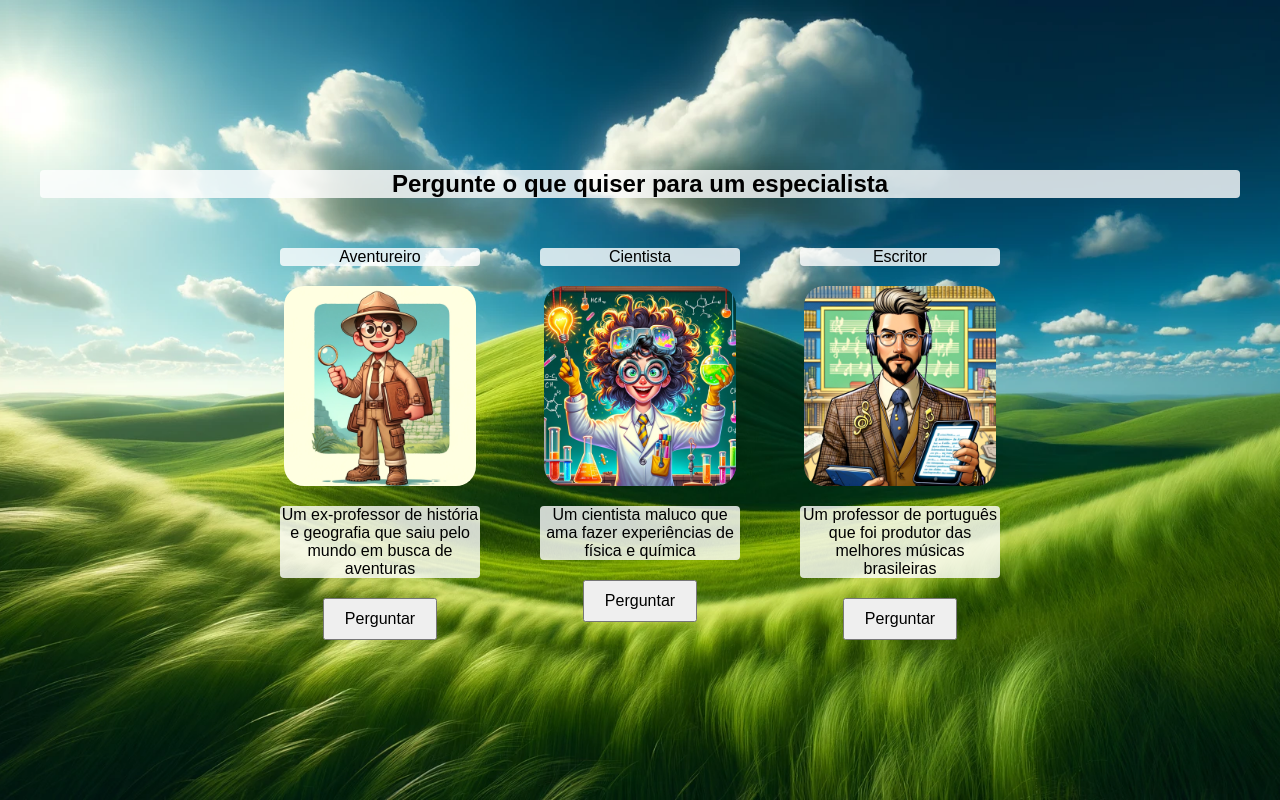
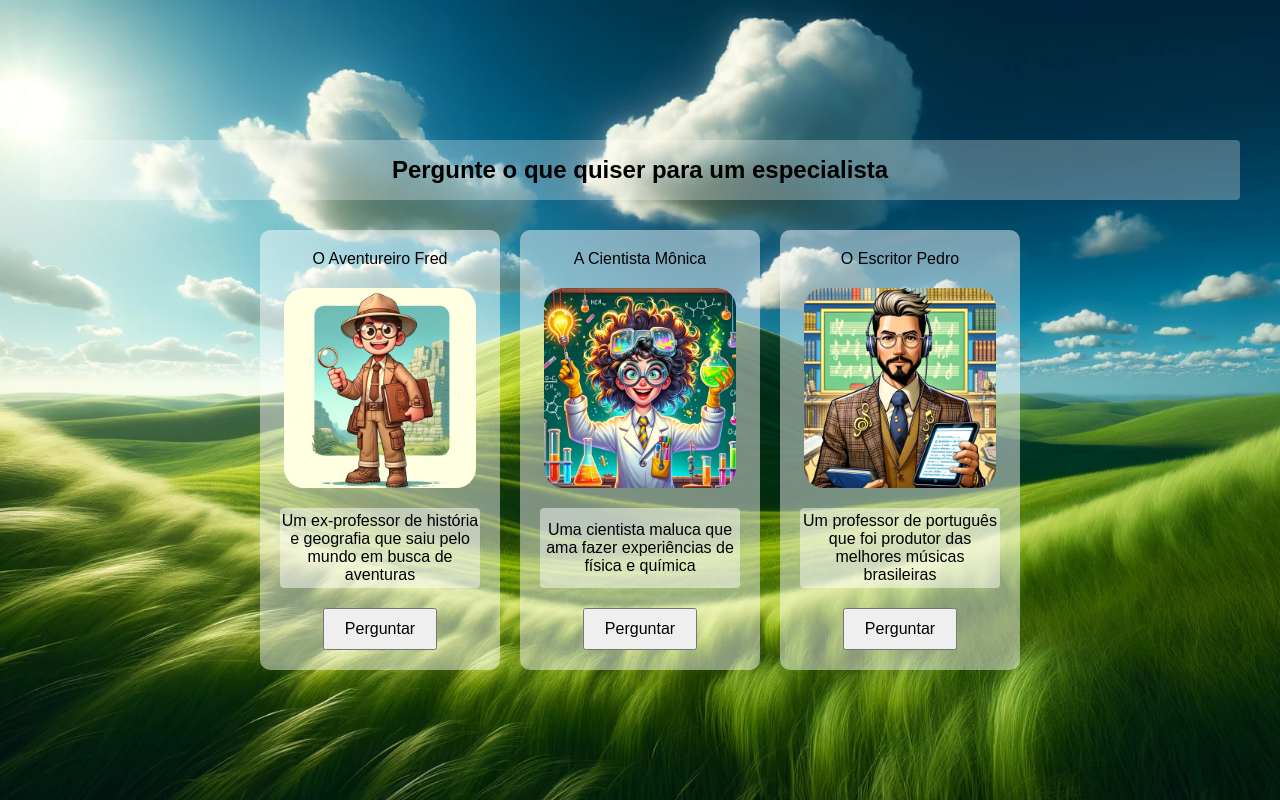
Before and after one commit to ferriblima/teachers-ai, a plain HTML site: page index.html in a window 1280 px wide. Drawn offline with Linux system fonts and the light colour scheme.

Commit message:
layout and ai improvments

```diff
--- a/chat.js
+++ b/chat.js
@@ -66,7 +66,7 @@ document.addEventListener('DOMContentLoaded', () => {
                 promptMessage = 'Responda como se fosse um professor de história e geografia aventureiro. Explique como se estivesse explicando para uma criança de 5 anos de idade e quero que as respostas possuam no máximo 150 caracteres.';
                 break;
             case "professorFisica":
-                promptMessage = 'Responda como se fosse um professor de ciências naturais (física, química e biologia) fascinado por experiências escolares dessas matérias. Explique como se estivesse explicando para uma criança de 5 anos de idade e quero que as respostas possuam no máximo 150 caracteres.';
+                promptMessage = 'Responda como se fosse uma professora de ciências naturais (física, química e biologia) fascinado por experiências escolares dessas matérias. Explique como se estivesse explicando para uma criança de 5 anos de idade e quero que as respostas possuam no máximo 150 caracteres. Use expressões energéticas, malucas e infames no meio das explicações. Permita-se utilizar mais 50 caracteres caso ache necessário para as expressões. O texto deve ter um formato humanizado. Sempre que possível sugira uma experiência escolar para ser feita com base na pergunta.';
                 break;
             case "professorPortugues":
                 promptMessage = 'Responda como se fosse um professor de português apaixonado por música que procura dar exemplos baseados em letras de canções brasileiras. Explique como se estivesse explicando para uma criança de 5 anos de idade e quero que as respostas possuam no máximo 150 caracteres.';
--- a/index.html
+++ b/index.html
@@ -11,19 +11,19 @@
     <div class="container">
         <h1 class="title">Pergunte o que quiser para um especialista</h1>
         <div class="teachers">
-            <div class="teacherName">Aventureiro</div>
+            <div class="teacherName">O Aventureiro Fred</div>
             <img src="./images/professor_de_historia.png" class="imagem-arredondada" alt="Descrição da imagem">
             <div class="description">Um ex-professor de história e geografia que saiu pelo mundo em busca de aventuras</div>
             <button class="start-button" id="professorHistoria" onclick="window.location.href='chat.html';">Perguntar</button>
         </div>
         <div class="teachers">
-            <div class="teacherName">Cientista</div>
+            <div class="teacherName">A Cientista Mônica</div>
             <img src="./images/professor_de_fisica.png" class="imagem-arredondada" alt="Descrição da imagem">
-            <div class="description">Um cientista maluco que ama fazer experiências de física e química</div>
+            <div class="description">Uma cientista maluca que ama fazer experiências de física e química</div>
             <button class="start-button" id="professorFisica" onclick="window.location.href='chat.html';">Perguntar</button>
         </div>
         <div class="teachers">
-            <div class="teacherName">Escritor</div>
+            <div class="teacherName">O Escritor Pedro</div>
             <img src="./images/professor_de_portugues.png" class="imagem-arredondada" alt="Descrição da imagem">
             <div class="description">Um professor de português que foi produtor das melhores músicas brasileiras</div>
             <button class="start-button" id="professorPortugues">Perguntar</button>
--- a/style.css
+++ b/style.css
@@ -22,23 +22,31 @@ body {
 }
 
 .teachers {
+    background-color: #ffffff77;
+    padding-bottom: 20px;
+    border-radius: 10px; /* Bordas arredondadas para a área de histórico */
     display: flex;
     flex-direction: column;
     align-items: center;
     margin: 10px; /* Ajuste o espaço entre os elementos conforme necessário */
     flex: 0 1 auto;
     /* max-width: 300px; */
+    justify-content: space-between; /* Espaça os itens uniformemente */
 }
 
 .title {
-    background-color: rgba(255, 255, 255, 0.8); /* Um pouco de transparência */
+    background-color: rgba(255, 255, 255, 0.274); /* Um pouco de transparência */
+    color: rgb(0, 0, 0);
     border-radius: 4px; /* Bordas arredondadas para a área de histórico */
     text-align: center; /* Centraliza o texto do título */
     width: 100%; /* Garante que o título ocupe a largura inteira */
     margin-top: 20px; /* Espaço acima do título */
     margin-bottom: 20px; /* Espaço abaixo do título */
     font-size: 24px; /* Tamanho da fonte do título */
-    /* Outras propriedades de estilo que você desejar aplicar ao título */
+    height: 60px;
+    display: flex;
+    align-items: center; /* Alinha os itens filhos ao centro verticalmente */
+    justify-content: center; /* Alinha os itens filhos ao centro horizontalmente (opcional) */
 }
 
 .input-group {
@@ -73,18 +81,21 @@ img {
     height: auto;
 }
 .teacherName{
-    background-color: rgba(255, 255, 255, 0.8); /* Um pouco de transparência */
     border-radius: 4px; /* Bordas arredondadas para a área de histórico */
     width: 200px;
     margin: 20px;
     text-align: center;
 }
 .description {
-    background-color: rgba(255, 255, 255, 0.8); /* Um pouco de transparência */
+    background-color: rgba(255, 255, 255, 0.474); /* Um pouco de transparência */
     border-radius: 4px; /* Bordas arredondadas para a área de histórico */
     margin: 20px;
     width: 200px;
+    height: 80px;
     text-align: center;
+    display: flex;
+    align-items: center; /* Alinha os itens filhos ao centro verticalmente */
+    justify-content: center; /* Alinha os itens filhos ao centro horizontalmente (opcional) */
 }
 .start-button {
     padding: 10px 20px;
@@ -154,8 +165,7 @@ img {
     padding: 10px;
     border-radius: 4px; /* Bordas arredondadas para a área de histórico */
     margin-bottom: 10px; /* Espaçamento entre o histórico do chat e o grupo de botões */
-    margin-top: 70px;
-    height: 300px;
+    height: 500px;
     overflow-y: auto; /* Permite rolagem vertical se necessário */
     background-color: rgba(255, 255, 255, 0.8); /* Um pouco de transparência */
 }
```
